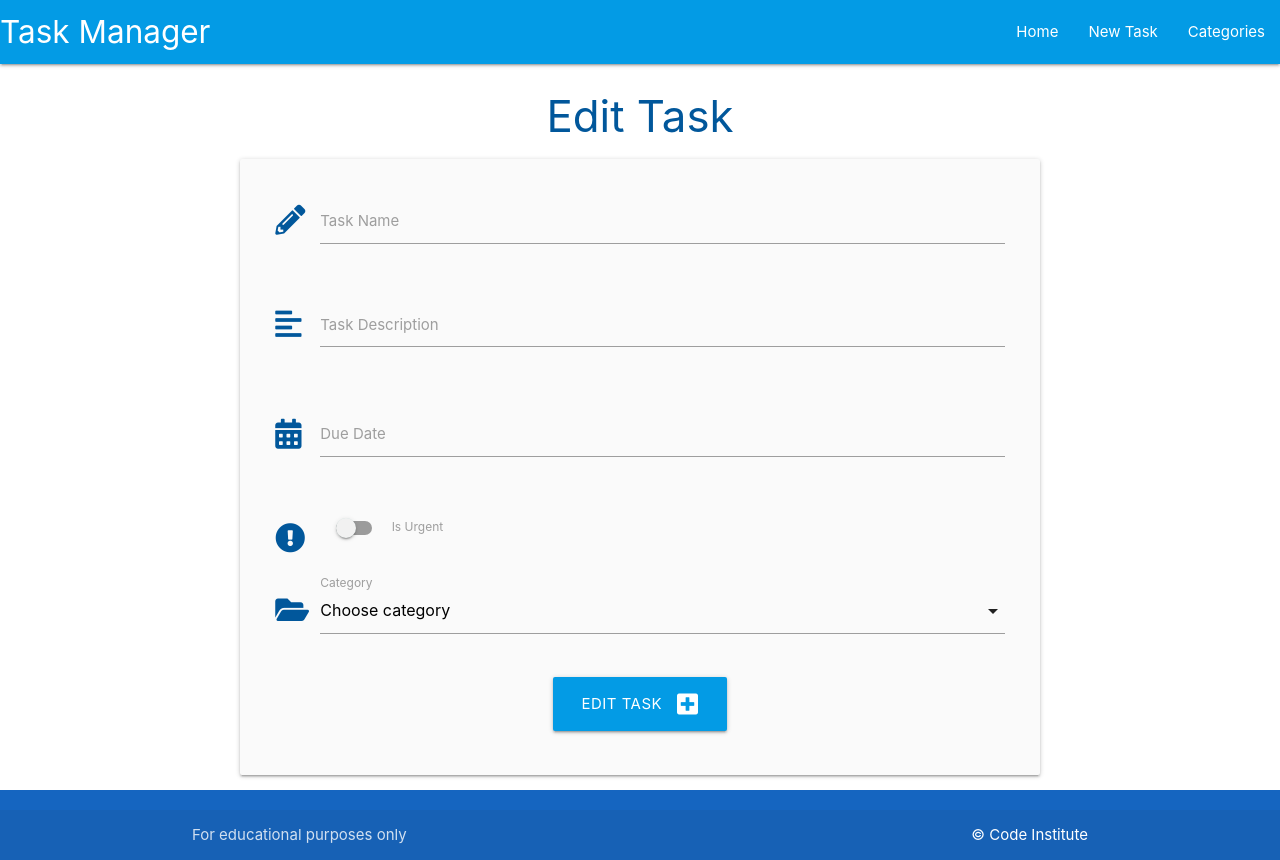
After one commit to JoseMGuerra/Flask-SQLAlchemy-Task-Manager, a Flask app: template taskmanager/templates/edit_task.html in a window 1280 px wide. The commit adds this page. Run offline with Flask 2, Linux system fonts and the light colour scheme; the template is opened without the code that fills it, so the values that code supplies are empty.

Commit message:
Add edit task functionality

```diff
--- /dev/null
+++ b/taskmanager/templates/edit_task.html
@@ -0,0 +1,130 @@
+{% extends "base.html" %} {% block content %}
+<h3 class="light-blue-text text-darken-4 center-align">Edit Task</h3>
+
+<div class="row card-panel max-Width-center grey lighten-5">
+  <form
+    class="col s12"
+    method="POST"
+    action="{{ url_for('edit_task', task_id=task.id) }}"
+  >
+    <!-- Task Name -->
+    <div class="row">
+      <div class="input-field col s12">
+        <i class="fas fa-pencil-alt prefix light-blue-text text-darken-4"></i>
+        <input
+          id="task_name"
+          name="task_name"
+          value="{{ task.task_name }}"
+          minlength="5"
+          maxlength="50"
+          type="text"
+          class="validate"
+          required
+        />
+        <label for="task_name">Task Name</label>
+      </div>
+    </div>
+    <!-- ./task name -->
+
+    <!-- Task Description -->
+    <div class="row">
+      <div class="input-field col s12">
+        <i class="fas fa-align-left prefix light-blue-text text-darken-4"></i>
+        <textarea
+          id="task_description"
+          name="task_description"
+          minlength="5"
+          maxlength="200"
+          type="text"
+          class="materialize-textarea validate"
+          required
+        >
+{{ task.task_description }}</textarea
+        >
+        <label for="task_description">Task Description</label>
+      </div>
+    </div>
+    <!-- ./task description -->
+
+    <!-- Due Date -->
+    <div class="row">
+      <div class="input-field col s12">
+        <i class="fas fa-calendar-alt prefix light-blue-text text-darken-4"></i>
+        <input
+          id="due_date"
+          name="due_date"
+          value="{{ task.due_date.strftime('%d %B, %Y') }}"
+          type="text"
+          class="datepicker validate"
+          required
+        />
+        <label for="due_date">Due Date</label>
+      </div>
+    </div>
+    <!-- ./due date -->
+
+    <!-- Is Urgent -->
+    <div class="row">
+      <div class="input-field col s12">
+        <div class="switch">
+          <i
+            class="fas fa-exclamation-circle prefix light-blue-text text-darken-4"
+          ></i>
+          <label for="is_urgent">
+            {% if task.is_urgent == True %}
+            <input
+              id="is_urgent"
+              name="is_urgent"
+              value="{{ task.is_urgent }}"
+              type="checkbox"
+              checked
+            />
+            {% else %}
+            <input
+              id="is_urgent"
+              name="is_urgent"
+              value="{{ task.is_urgent }}"
+              type="checkbox"
+            />
+            {% endif %}
+            <span class="lever"></span>
+            Is Urgent
+          </label>
+        </div>
+      </div>
+    </div>
+    <!-- ./is urgent -->
+
+    <!-- Category Id -->
+    <div class="row">
+      <div class="input-field col s12">
+        <i class="fas fa-folder-open prefix light-blue-text text-darken-4"></i>
+        <select id="category_id" name="category_id" class="validate" required>
+          <option value="" disabled>Choose category</option>
+          {% for category in categories %} {% if category == task.category %}
+          <option value="{{ category.id }}" selected>
+            {{- category.category_name -}}
+          </option>
+          {% else %}
+          <option value="{{ category.id }}">
+            {{ category.category_name }}
+          </option>
+          {% endif %} {% endfor %}
+        </select>
+        <label for="category_id">Category</label>
+      </div>
+    </div>
+    <!-- ./category id -->
+
+    <!-- Submit Button -->
+    <div class="row">
+      <div class="col s12 center-align">
+        <button type="submit" class="btn-large light-blue darken-1">
+          Edit Task <i class="fas fa-plus-square right"></i>
+        </button>
+      </div>
+    </div>
+    <!-- ./submit button -->
+  </form>
+</div>
+{% endblock %}
```
Also changed, not shown: taskmanager/routes.py (+16 -0 lines), taskmanager/templates/tasks.html (+7 -0 lines), README.md.
